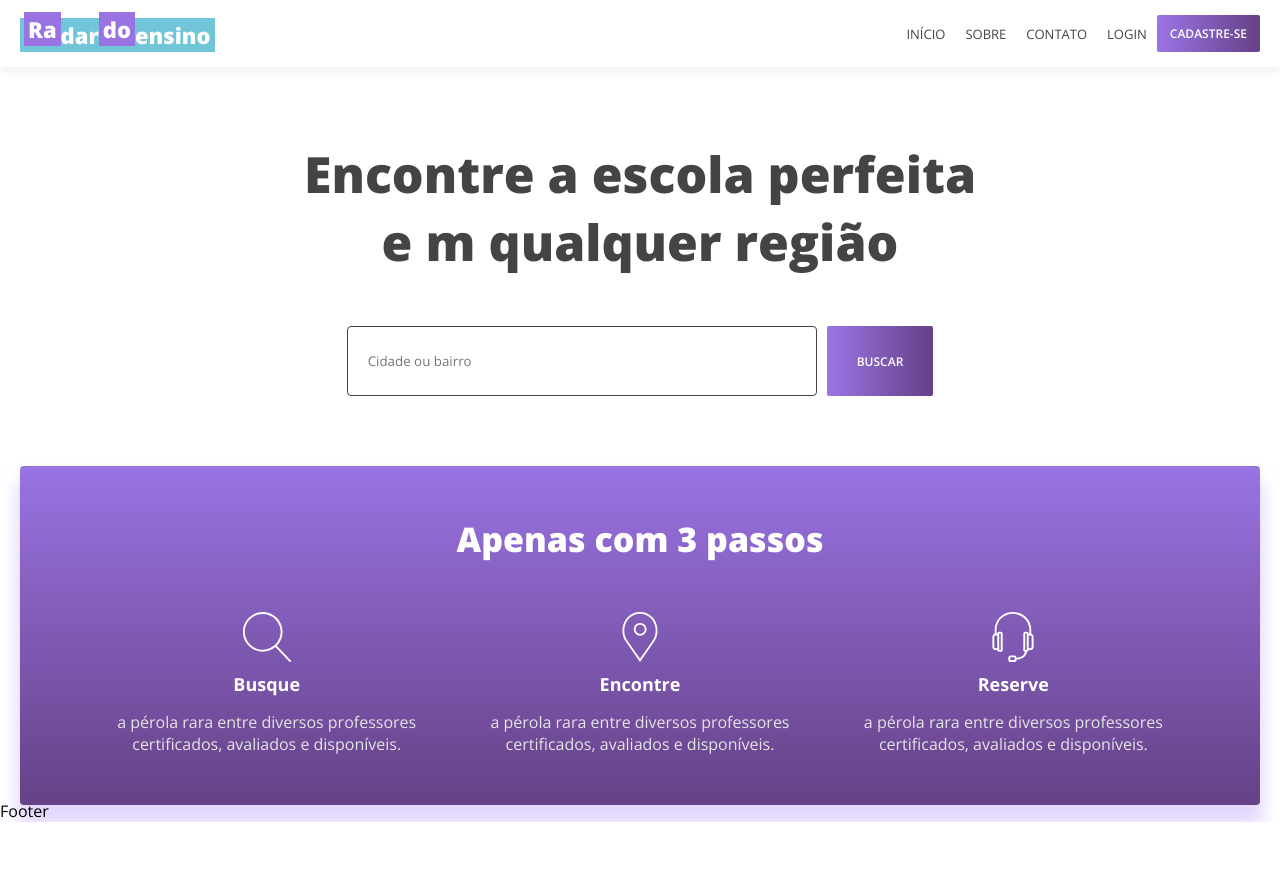
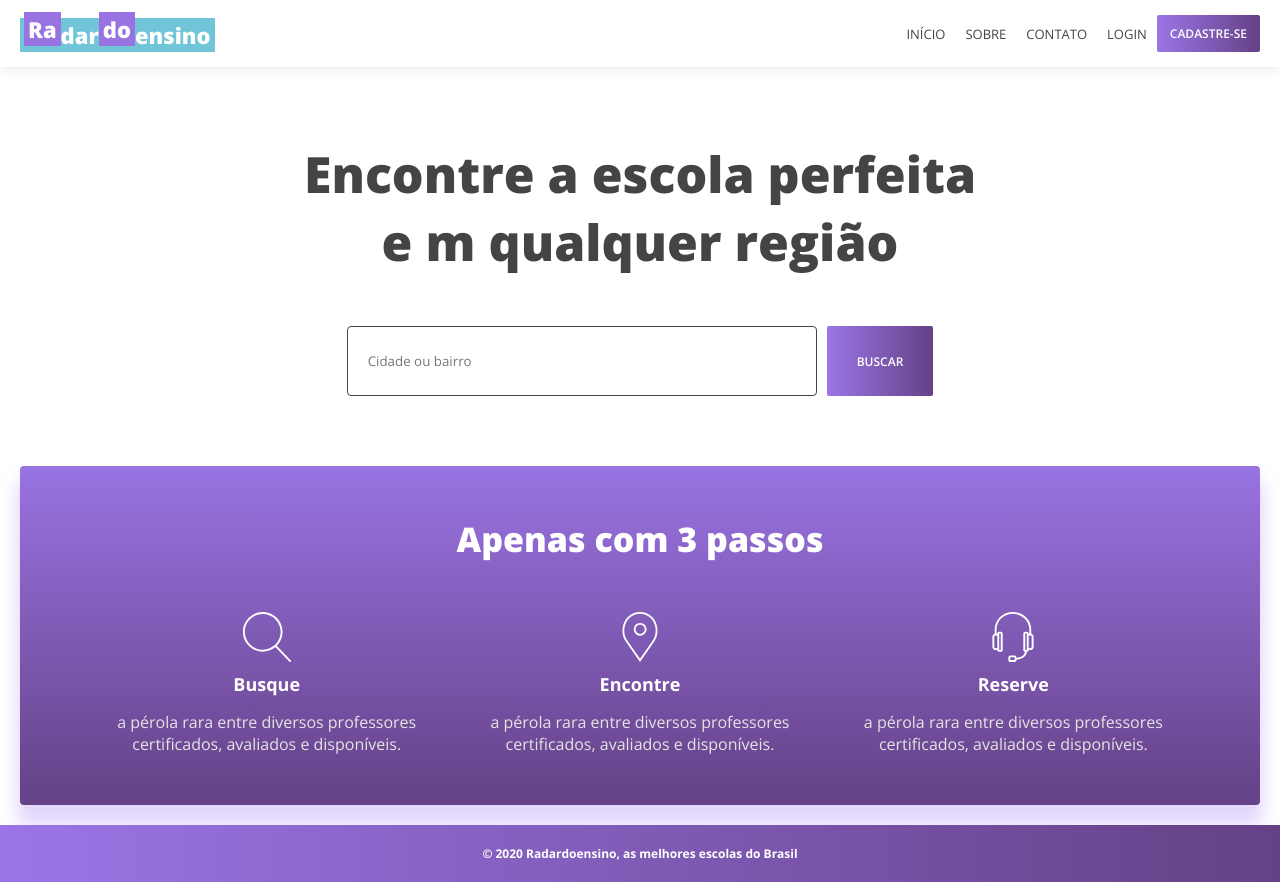
Before and after one commit to heliogsantos/radar-do-ensino, a React (Create React App) app: page / in a window 1280 px wide. Before the commit the page ends 822 px from the top, so only its background shows below. Built offline with nearby package versions, Linux system fonts and the light colour scheme.

Commit message:
criei o footer

```diff
--- a/src/components/Footer/index.jsx
+++ b/src/components/Footer/index.jsx
@@ -4,7 +4,9 @@ import './style.css';
 
 const Footer = () => {
   return (
-    <p>Footer</p>
+    <footer>
+      <p>© 2020 Radardoensino, as melhores escolas do Brasil</p>
+    </footer>
   );
 }
 
--- a/src/components/Footer/style.css
+++ b/src/components/Footer/style.css
@@ -0,0 +1,14 @@
+footer {
+  width: 100%;
+  background-image: linear-gradient(90deg,#9b75e6, #654186);
+  padding: 20px;
+  display: flex;
+  justify-content: center;
+  align-items: center;
+}
+
+footer p {
+  color: #ffffff;
+  font-size: 12px;
+  font-weight: 700;
+}
--- a/src/components/Header/style.css
+++ b/src/components/Header/style.css
@@ -11,6 +11,7 @@ header {
     position: fixed;
     left: 0;
     top: 0;
+    z-index: 20;
 }
 
 header ul {
--- a/src/views/Home/style.css
+++ b/src/views/Home/style.css
@@ -1,7 +1,3 @@
-.wraper-home {
-  height: 100%;
-}
-
 form {
   width: 100%;
   display: flex;
```
